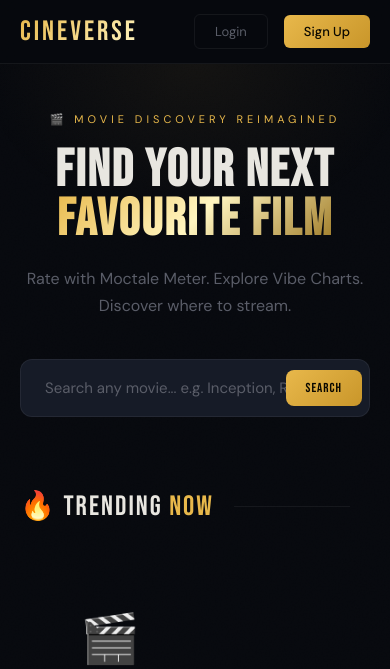
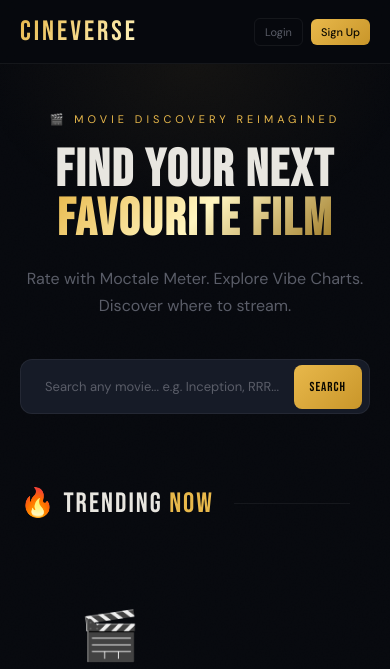
Before and after one commit to pradeep962065-dev/cineverse-, a Flask app: page / in a window 390 px wide. Shown: the top 669 px of the page. Run offline with Flask 3, Linux system fonts and the light colour scheme; data that the repository does not hold is empty.

```diff
--- a/templates/index.html
+++ b/templates/index.html
@@ -498,6 +498,19 @@
         padding: 0 20px;
       }
 
+      .nav-right {
+        gap: 8px;
+      }
+
+      .nav-right span {
+        font-size: 11px !important;
+      }
+
+      .btn-nav {
+        padding: 6px 10px;
+        font-size: 11px;
+      }
+
       .nav-links {
         display: none;
       }
@@ -518,6 +531,15 @@
       .movie-grid {
         grid-template-columns: repeat(auto-fill, minmax(130px, 1fr));
         gap: 12px;
+      }
+
+      .search-input {
+        font-size: 13px;
+      }
+
+      .search-btn {
+        padding: 14px 16px;
+        font-size: 13px;
       }
 
       footer {
@@ -554,8 +576,8 @@
     <h1 class="hero-title">Find Your Next<br><span>Favourite Film</span></h1>
     <p class="hero-sub">Rate with Moctale Meter. Explore Vibe Charts. Discover where to stream.</p>
     <div class="search-wrap">
-      <input type="text" class="search-input" id="searchInput"
-        placeholder="Search any movie... e.g. Inception, RRR, Interstellar" autocomplete="off" />
+      <input type="text" class="search-input" id="searchInput" placeholder="Search any movie... e.g. Inception, RRR..."
+        autocomplete="off" />
       <button class="search-btn" onclick="searchMovies()">SEARCH</button>
     </div>
   </section>
```
